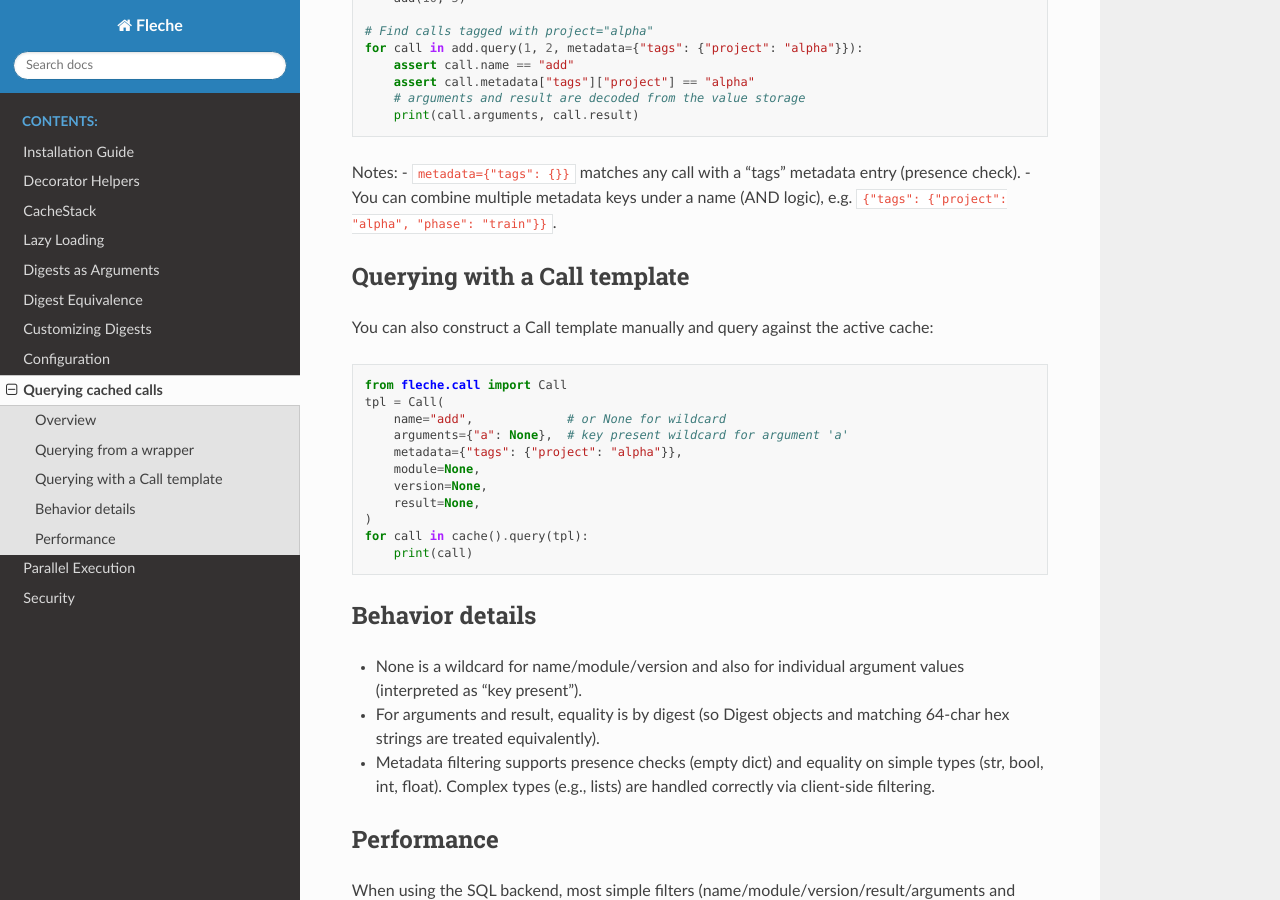
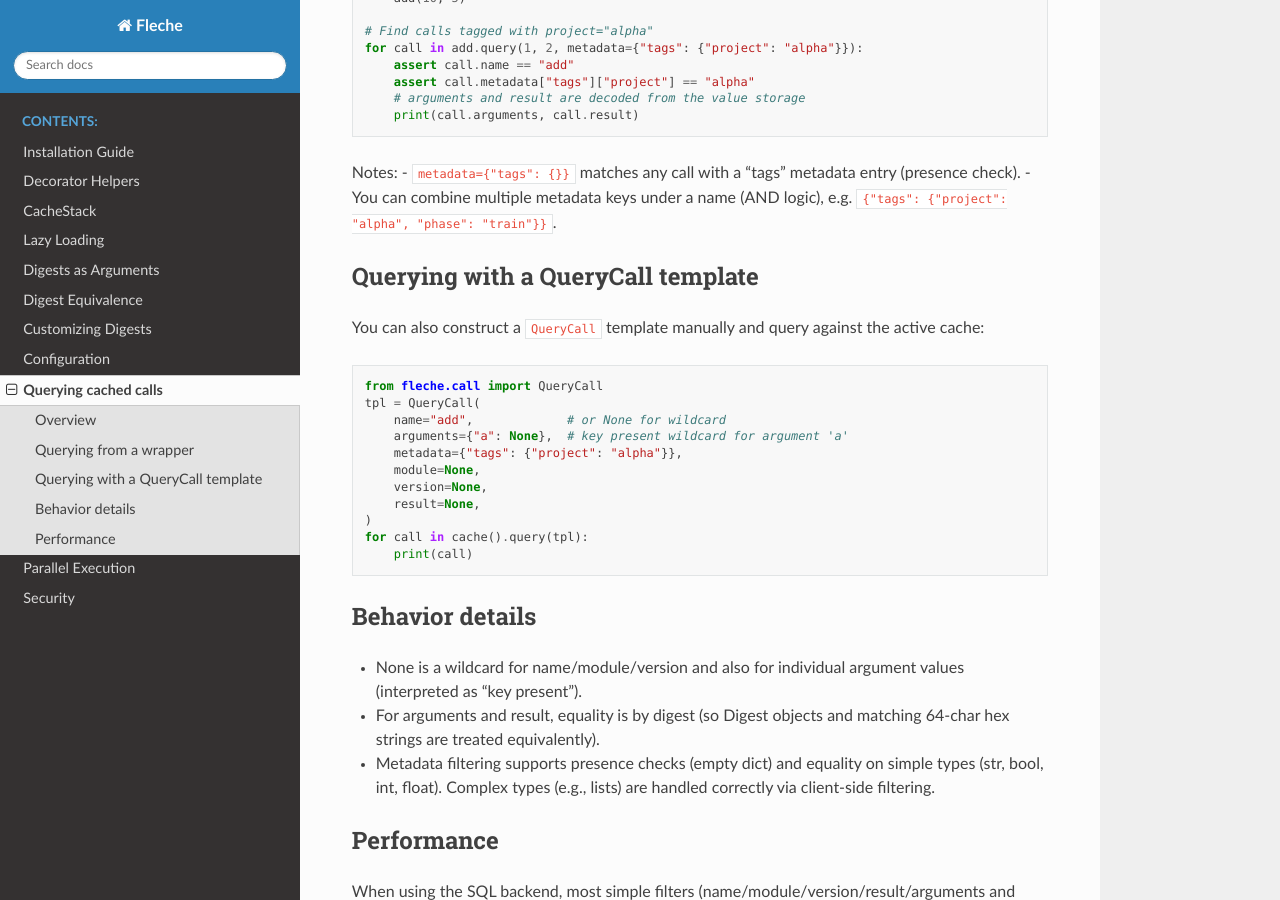
Before and after one commit to pmrv/fleche, a Sphinx documentation site: the page built from docs/query.rst, in a window 1280 px wide and 900 px high, scrolled down 795 px. Built offline with Sphinx 7.4.7 and the Read the Docs theme 3.1.0, drawn with Linux system fonts in a browser that asks for light colours; pages that are not in the unit, such as notebooks, are missing from menus.

```diff
--- a/docs/query.rst
+++ b/docs/query.rst
@@ -42,12 +42,12 @@ Notes:
 - You can combine multiple metadata keys under a name (AND logic), e.g. ``{"tags": {"project": "alpha", "phase": "train"}}``.
 
 
-Querying with a Call template
------------------------------
-You can also construct a Call template manually and query against the active cache::
+Querying with a QueryCall template
+-----------------------------------
+You can also construct a ``QueryCall`` template manually and query against the active cache::
 
-    from fleche.call import Call
-    tpl = Call(
+    from fleche.call import QueryCall
+    tpl = QueryCall(
         name="add",             # or None for wildcard
         arguments={"a": None},  # key present wildcard for argument 'a'
         metadata={"tags": {"project": "alpha"}},
```
